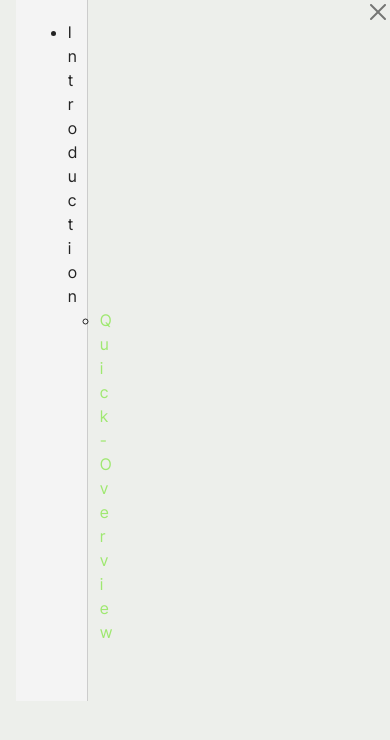
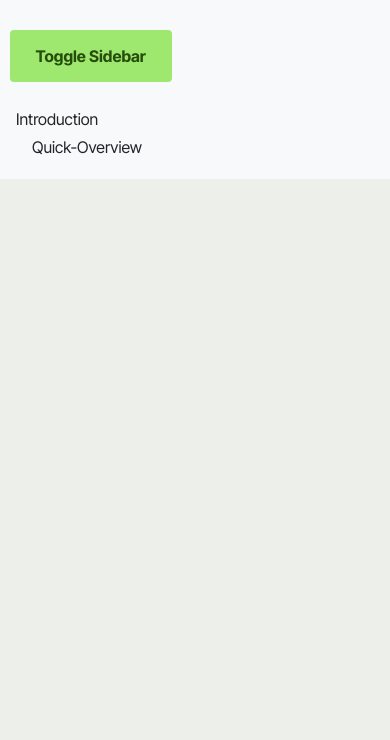
Before and after one commit to ExoOnix/OnixOS, a plain HTML site: page documentation/index.html in a window 390 px wide. Drawn offline with nearby package versions, Linux system fonts and the light colour scheme; files that its build step writes are made by us from their sources.

Commit message:
frontend mobile support for docs

```diff
--- a/documentation/index.html
+++ b/documentation/index.html
@@ -32,10 +32,32 @@
 </head>
 <body>
   <a type="button" class="btn-close close" aria-label="Close" href="../index.html"></a>
+
     <div class="container">
-        <div class="sidebar" id="sidebar"></div>
+        <div class="sidebar-container" id="sidebar-container"><button class="btn btn-primary sidebar-close" type="button" data-bs-toggle="collapse" data-bs-target="#sidebar"
+          aria-controls="sidebar" aria-expanded="false" aria-label="Toggle Sidebar" id="toggleSidebar">
+          Toggle Sidebar
+        </button><div class="sidebar d-flex flex-column flex-shrink-0 p-3 bg-light d-flex flex-column flex-shrink-0 p-3 bg-light" id="sidebar"></div></div>
         <div class="content" id="content"></div>
     </div>
+  <script>
+    document.addEventListener('DOMContentLoaded', function () {
+      var sidebar = document.getElementById('sidebar');
+      var sidebarContainer = document.getElementById('sidebar-container');
+      var content = document.getElementById('content');
+      var toggleButton = document.getElementById('toggleSidebar');
+
+      toggleButton.addEventListener('click', function () {
+        if (sidebar.offsetWidth > 0) {
+          sidebar.style.setProperty('display', "none", 'important');
+
+        } else {
+          sidebar.style.display = 'block', '!important';
+
+        }
+      });
+    });
+  </script>
     <script src="https://cdn.jsdelivr.net/npm/marked/marked.min.js"></script>
     <script src="./index.js" type="module"></script>
 </body>
--- a/documentation/index.js
+++ b/documentation/index.js
@@ -9,12 +9,14 @@ document.addEventListener("DOMContentLoaded", function () {
   // Render file structure in the sidebar with limited depth
   function renderFileStructure(node, parentElement) {
     const ul = document.createElement("ul");
+    ul.classList.add("nav", "nav-pills", "flex-column", "mb-auto");
 
     for (const [description, file] of Object.entries(node)) {
       const li = document.createElement("li");
 
       if (typeof file === "string") {
         const link = document.createElement("a");
+        link.classList.add("nav-link", "link-dark");
         link.textContent = description;
         link.href = `#${description}`; // Set to "#" or your actual link
         li.appendChild(link);
--- a/documentation/style.css
+++ b/documentation/style.css
@@ -7,7 +7,7 @@ body {
     display: flex;
 }
 
-.sidebar {
+.sidebar .sidebar-container {
     width: 20%;
     padding: 20px;
     background-color: #f4f4f4;
@@ -23,3 +23,45 @@ body {
     position: absolute;
     right: 0%;
 }
+
+
+/* Add this to your existing style.css file */
+
+/* Default styles for larger screens */
+.sidebar .sidebar-container {
+    width: 250px;
+    /* Set a default width for the sidebar */
+}
+
+.content {
+    margin-left: 250px;
+    /* Adjust content margin based on the sidebar width */
+}
+
+.sidebar-close {
+    display: none !important;
+}
+
+/* Media query for smaller screens (e.g., mobile devices) */
+@media (max-width: 767px) {
+    .sidebar-container {
+        width: 100%;
+        /* Make the sidebar take up 100% of the width */
+        position: fixed;
+        z-index: 1;
+        top: 0;
+        left: 0;
+        background-color: #f8f9fa;
+        /* Set a background color */
+        overflow-x: hidden;
+        padding-top: 20px;
+    }
+
+    .content {
+        margin-left: 0;
+        /* Remove the margin for content */
+    }
+    .sidebar-close {
+        display: inline !important;
+    }
+}
```
